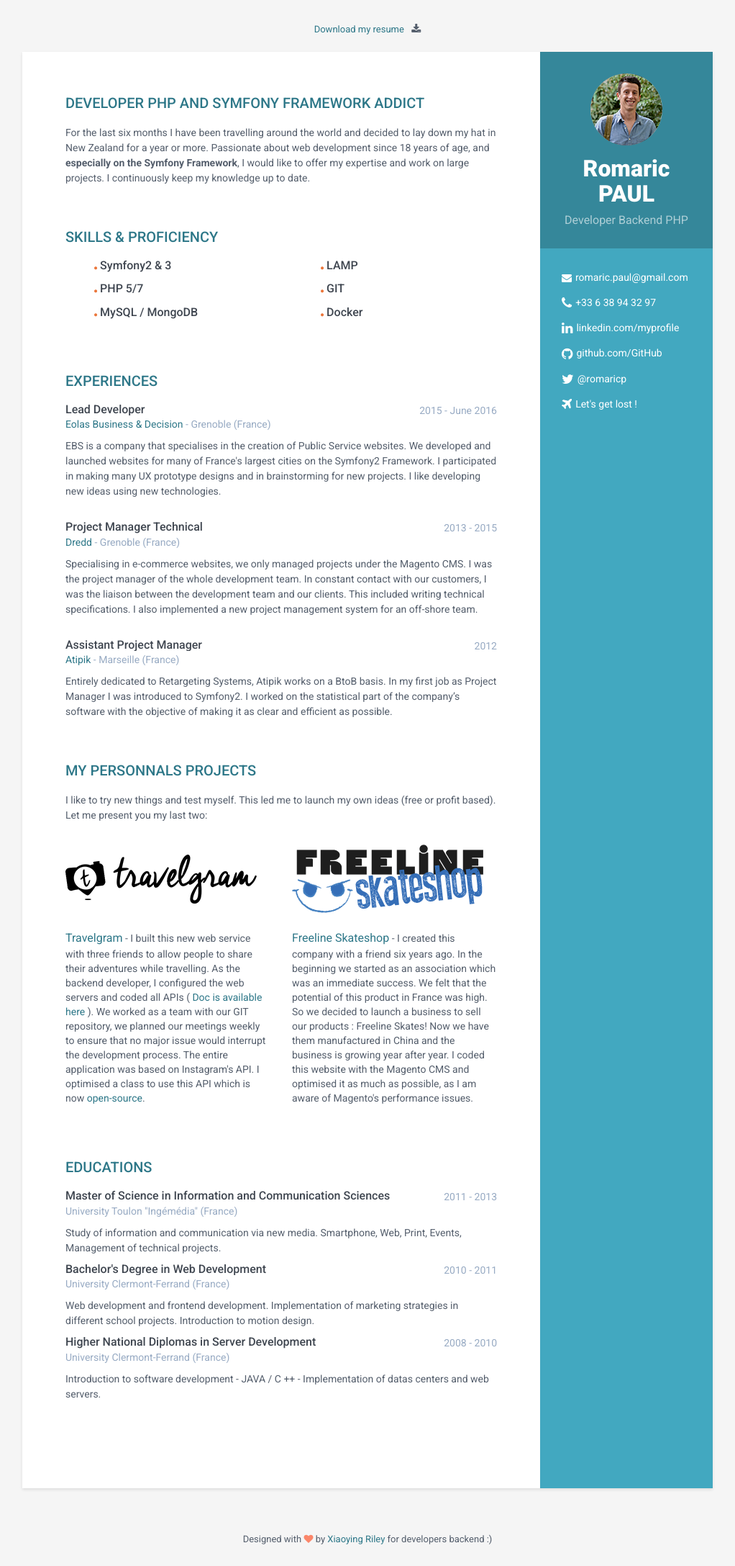
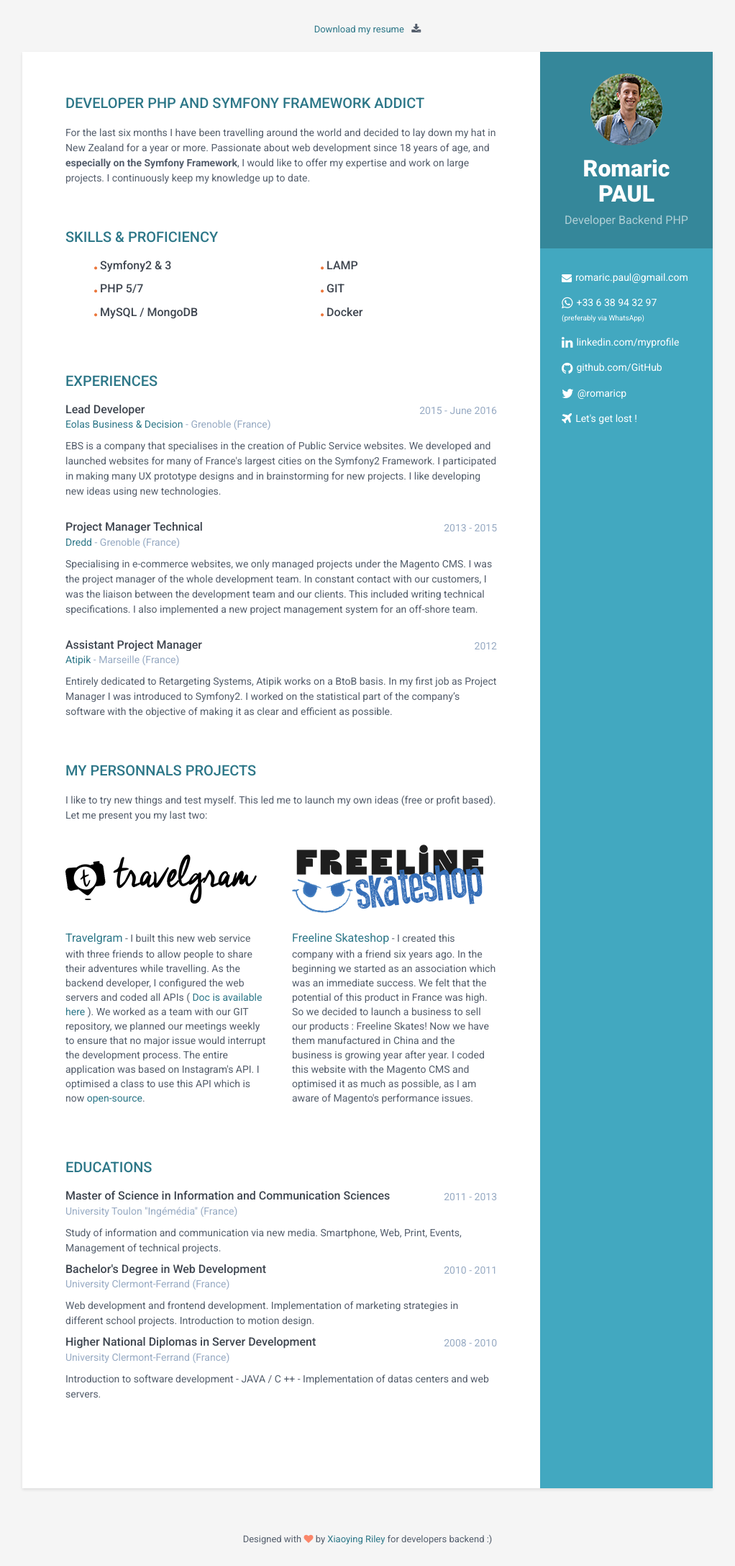
Before and after one commit to romaricp/romaricp.github.io, a Jekyll site: the page built from index.html, in a window 1280 px wide, cut to the strip 0-2175 px from the top of the page. Shown: the whole strip at 72% size, without its empty margins (129-1151 px from the left). Built offline with Jekyll 4.4.1, drawn with Linux system fonts in a browser that asks for light colours.

Commit message:
whatsapp

```diff
--- a/_includes/sidebar.html
+++ b/_includes/sidebar.html
@@ -16,7 +16,7 @@
                     {% endif %}
 
                     {% if site.phone %}
-                    <li class="phone"><i class="fa fa-phone"></i><a href="tel:{{site.phone}}" itemprop="telephone">{{site.phone}}</a></li>
+                    <li class="phone"><i class="fa fa-whatsapp"></i><a href="tel:{{site.phone}}" itemprop="telephone">{{site.phone}}</a> <span class="whatsapp">(preferably via WhatsApp)</span></li>
                     {% endif %}
 
                     {% if site.website %}
--- a/assets/css/styles.css
+++ b/assets/css/styles.css
@@ -94,6 +94,9 @@ p {
 }
 .sidebar-wrapper .contact-list li:last-child {
   margin-bottom: 0;
+}
+.sidebar-wrapper .contact-list .whatsapp {
+  font-size: 10px;
 }
 .sidebar-wrapper .contact-list .email .fa {
   font-size: 14px;
```
